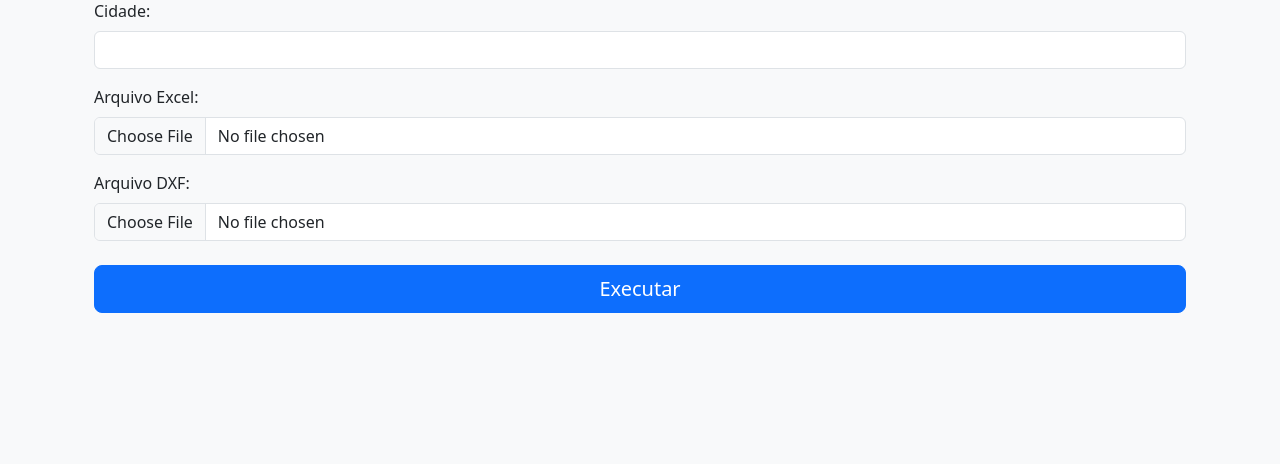
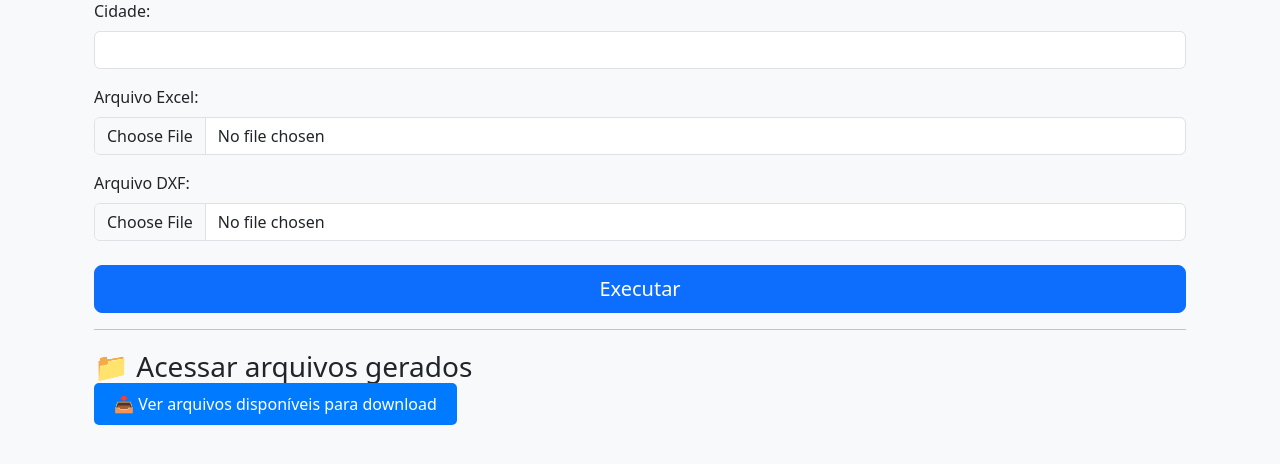
Before and after one commit to Paulo425/modulos-na-web, a Flask app: page /memoriais-descritivos in a window 1280 px wide. Shown: the part 201-665 px from the top of the page. Run offline with Flask 3, Linux system fonts and the light colour scheme; the visitor is signed in with stand-in values (Sample User, id 1).

Commit message:
mudancas no app

```diff
--- a/app.py
+++ b/app.py
@@ -239,17 +239,18 @@ def memoriais_angulos_internos_p1_p2():
     return render_template('em_breve.html', titulo="MEMORIAIS_ANGULOS_INTERNOS_P1_P2")
 from flask import send_from_directory
 
-@app.route("/arquivos")
-def lista_arquivos():
+from flask import send_from_directory
+
+@app.route("/downloads")
+def listar_arquivos():
     caminho = os.path.join(BASE_DIR, 'static', 'arquivos')
     arquivos = os.listdir(caminho)
-    arquivos.sort()
-    return render_template("lista_arquivos.html", arquivos=arquivos)
+    return render_template("listar_arquivos.html", arquivos=arquivos)
 
-@app.route("/arquivos/<path:filename>")
-def download_arquivo(filename):
+@app.route("/download/<nome_arquivo>")
+def download_arquivo(nome_arquivo):
     caminho = os.path.join(BASE_DIR, 'static', 'arquivos')
-    return send_from_directory(caminho, filename, as_attachment=True)
+    return send_from_directory(caminho, nome_arquivo, as_attachment=True)
 
 
 # Roda o servidor local
--- a/templates/formulario_DECOPA.html
+++ b/templates/formulario_DECOPA.html
@@ -25,6 +25,15 @@
         </div>
     </form>
 
+<hr>
+<div style="margin-top: 20px;">
+    <h3>📁 Acessar arquivos gerados</h3>
+    <a href="{{ url_for('listar_arquivos') }}" target="_blank" style="padding: 10px 20px; background-color: #007bff; color: white; text-decoration: none; border-radius: 5px;">
+        📥 Ver arquivos disponíveis para download
+    </a>
+</div>
+
+
     {% if resultado %}
     <div class="alert alert-success mt-4 text-center">
         {{ resultado | safe }}
```
Also changed, not shown: templates/listra_arquivos.html (+7 -11 lines).
